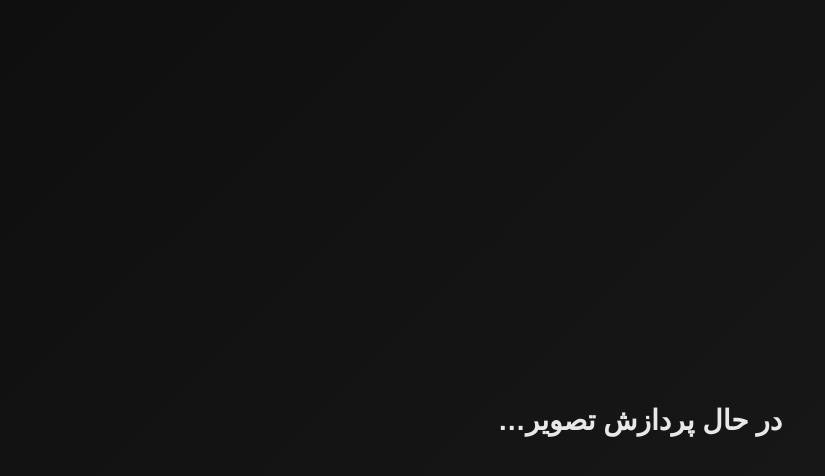
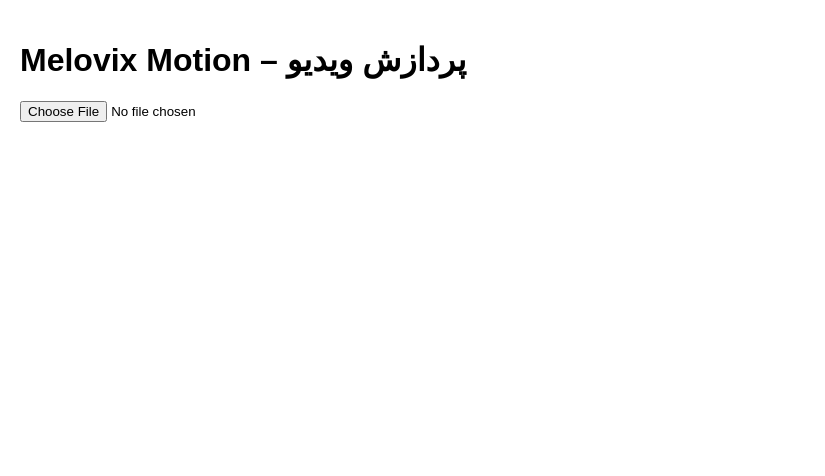
Before and after one commit to javadelyasi22-cmd/Melovix-motion, a Next.js app: page /process in a window 1280 px wide. Shown: the top 476 px of the page, without its empty margins (0-825 px from the left). Built offline with nearby package versions, Linux system fonts and the light colour scheme.

Commit message:
Update page.js

```diff
--- a/app/process/page.js
+++ b/app/process/page.js
@@ -1,24 +1,65 @@
 "use client";
 
+import { useState } from "react";
+
 export default function ProcessPage() {
+  const [loading, setLoading] = useState(false);
+  const [videoUrl, setVideoUrl] = useState(null);
+
+  const handleUpload = async (e) => {
+    const file = e.target.files[0];
+    if (!file) return;
+
+    setLoading(true);
+
+    const formData = new FormData();
+    formData.append("image", file);
+
+    const genRes = await fetch("/api/generate", {
+      method: "POST",
+      body: formData,
+    });
+
+    const genData = await genRes.json();
+    const id = genData.id;
+
+    const checkStatus = async () => {
+      const statusRes = await fetch("/api/status", {
+        method: "POST",
+        body: JSON.stringify({ id }),
+      });
+
+      const statusData = await statusRes.json();
+
+      if (statusData.status === "succeeded") {
+        setVideoUrl(statusData.output[0]);
+        setLoading(false);
+      } else {
+        setTimeout(checkStatus, 3000);
+      }
+    };
+
+    checkStatus();
+  };
+
   return (
-    <main
-      style={{
-        height: "100vh",
-        display: "flex",
-        justifyContent: "center",
-        alignItems: "center",
-        background: "linear-gradient(135deg, #0f0f0f, #1c1c1c)",
-        color: "white",
-        fontFamily: "sans-serif",
-        direction: "rtl",
-        textAlign: "center",
-        padding: "20px"
-      }}
-    >
-      <h1 style={{ fontSize: "28px", opacity: 0.9 }}>
-        در حال پردازش تصویر…
-      </h1>
-    </main>
+    <div style={{ padding: 20 }}>
+      <h1>Melovix Motion – پردازش ویدیو</h1>
+
+      {!videoUrl && (
+        <input type="file" accept="image/*" onChange={handleUpload} />
+      )}
+
+      {loading && <p>در حال ساخت ویدیو… لطفاً صبر کن</p>}
+
+      {videoUrl && (
+        <video
+          src={videoUrl}
+          controls
+          autoPlay
+          style={{ width: "100%", marginTop: 20 }}
+        />
+      )}
+    </div>
   );
-}
+  }
```
